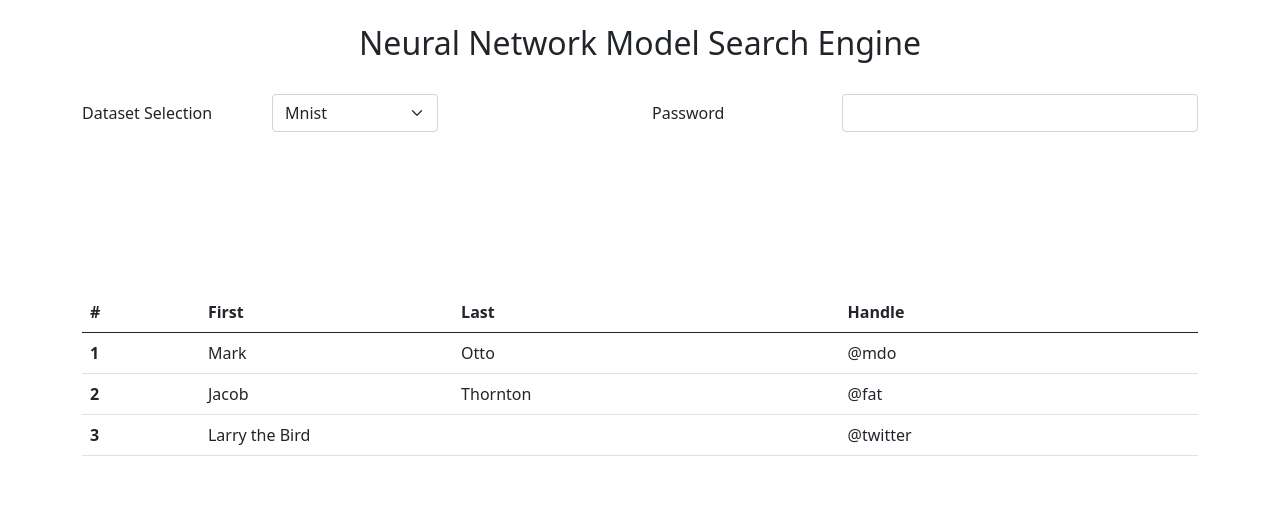
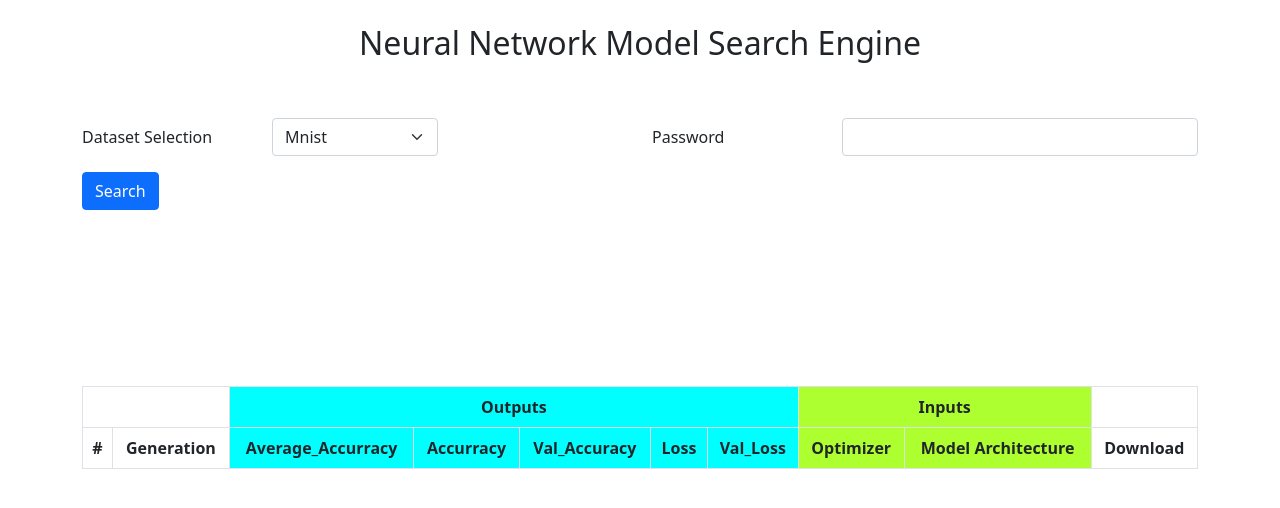
Before and after one commit to atistech/master_thesis, a Flask app: page / in a window 1280 px wide. Shown: the top 508 px of the page. Run offline with Flask 3, Linux system fonts and the light colour scheme; lists and menus that the app fills with data are empty.

Commit message:
last changes

```diff
--- a/main.py
+++ b/main.py
@@ -1,4 +1,5 @@
 from flask import Flask, render_template, request, jsonify, redirect, session
+from GeneticAlgorithm import GeneticAlgorithm
 
 app = Flask(__name__)
 
@@ -7,6 +8,18 @@ app = Flask(__name__)
 def index():
     return render_template("main.html")
 
+@app.route("/ga-results")
+def ga_results():
+    generationCount = 0
+    ga = GeneticAlgorithm(param_dict={
+        "datasetSelection": "Mnist",
+        "populationSize": 2
+    })
+
+    ga.initialPopulation()
+    results = ga.calculateFitness()
+    return jsonify(data=[r.serialize() for r in results], gen=generationCount)
+
 
 if __name__ == "__main__":
     app.run(debug=True)
--- a/templates/main.html
+++ b/templates/main.html
@@ -6,6 +6,7 @@
     <meta name="viewport" content="width=device-width, initial-scale=1">
     <link href="https://cdn.jsdelivr.net/npm/bootstrap@5.0.2/dist/css/bootstrap.min.css" rel="stylesheet"
         integrity="sha384-EVSTQN3/azprG1Anm3QDgpJLIm9Nao0Yz1ztcQTwFspd3yD65VohhpuuCOmLASjC" crossorigin="anonymous">
+    <link href="https://cdn.jsdelivr.net/npm/bootstrap-icons@1.10.5/font/bootstrap-icons.css" rel="stylesheet" />
     <title>Hello, world!</title>
 </head>
 
@@ -17,7 +18,7 @@
                 <h2>Neural Network Model Search Engine</h2>
             </div>
         </div>
-        <br>
+        <br><br>
 
 
 
@@ -33,6 +34,11 @@
             <label for="inputPassword" class="col-sm-2 col-form-label">Password</label>
             <div class="col-sm-4">
                 <input type="password" class="form-control" id="inputPassword">
+            </div>
+        </div>
+        <div class="mb-3 row">
+            <div class="col-auto">
+                <button id="search" type="submit" class="btn btn-primary mb-3">Search</button>
             </div>
         </div>
 
@@ -55,33 +61,41 @@
 
         <div class="row">
             <div class="col">
-                <table class="table">
+                <table class="table table-bordered text-center">
                     <thead>
                         <tr>
+                            <th scope="col" colspan="2"></th>
+                            <th scope="col" colspan="5" style="background-color: aqua;">Outputs</th>
+                            <th scope="col" colspan="2" style="background-color: greenyellow;">Inputs</th>
+                            <th scope="col"></th>
+                        </tr>
+                        <tr>
                             <th scope="col">#</th>
-                            <th scope="col">First</th>
-                            <th scope="col">Last</th>
-                            <th scope="col">Handle</th>
+                            <th scope="col">Generation</th>
+                            <th scope="col" style="background-color: aqua;">Average_Accurracy</th>
+                            <th scope="col" style="background-color: aqua;">Accurracy</th>
+                            <th scope="col" style="background-color: aqua;">Val_Accuracy</th>
+                            <th scope="col" style="background-color: aqua;">Loss</th>
+                            <th scope="col" style="background-color: aqua;">Val_Loss</th>
+                            <th scope="col" style="background-color: greenyellow;">Optimizer</th>
+                            <th scope="col" style="background-color: greenyellow;">Model Architecture</th>
+                            <th scope="col">Download</th>
                         </tr>
                     </thead>
-                    <tbody>
-                        <tr>
-                            <th scope="row">1</th>
-                            <td>Mark</td>
-                            <td>Otto</td>
-                            <td>@mdo</td>
-                        </tr>
-                        <tr>
-                            <th scope="row">2</th>
-                            <td>Jacob</td>
-                            <td>Thornton</td>
-                            <td>@fat</td>
-                        </tr>
-                        <tr>
-                            <th scope="row">3</th>
-                            <td colspan="2">Larry the Bird</td>
-                            <td>@twitter</td>
-                        </tr>
+                    <tbody id="deneme">
+                        <!--<tr>
+                            <th scope='row'>"+counter+"</th>
+                            <td>"+data.gen+"</td>
+                            <td>"+value.average_accuracy+"</td>
+                            <td>"+value.accuracy+"</td>
+                            <td>"+value.val_accuracy+"</td>
+                            <td>"+value.loss+"</td>
+                            <td>"+value.val_loss+"</td>
+                            <td>"+value.optimizer+"</td>
+                            <td>"+value.architecture+"</td>
+                            <td><button type="button" class="btn btn-outline-dark"><i
+                                        class="bi-download"></i></button></td>
+                        </tr>-->
                     </tbody>
                 </table>
             </div>
@@ -92,6 +106,35 @@
     <script src="https://cdn.jsdelivr.net/npm/bootstrap@5.0.2/dist/js/bootstrap.bundle.min.js"
         integrity="sha384-MrcW6ZMFYlzcLA8Nl+NtUVF0sA7MsXsP1UyJoMp4YLEuNSfAP+JcXn/tWtIaxVXM" crossorigin="anonymous">
     </script>
+    <script src="https://code.jquery.com/jquery-3.7.0.min.js"
+        integrity="sha256-2Pmvv0kuTBOenSvLm6bvfBSSHrUJ+3A7x6P5Ebd07/g=" crossorigin="anonymous"></script>
+
+    <script>
+        $("#search").on("click", function () {
+            $("#search").attr('disabled', true);
+            var counter = 1;
+            $.get("/ga-results", function (data) {
+                jQuery.each(data.data, function (index, value) {
+                    $("#deneme").append(
+                        "<tr>" +
+                        "<th scope='row'>" + counter + "</th>" +
+                        "<td>" + data.gen + "</td>" +
+                        "<td>" + value.average_accuracy + "</td>" +
+                        "<td>" + value.accuracy + "</td>" +
+                        "<td>" + value.val_accuracy + "</td>" +
+                        "<td>" + value.loss + "</td>" +
+                        "<td>" + value.val_loss + "</td>" +
+                        "<td>" + value.optimizer + "</td>" +
+                        "<td>" + value.architecture + "</td>" +
+                        "<td><button type='button' class='btn btn-outline-dark'><i class='bi-download'></i></button></td>" +
+                        "</tr>"
+                    );
+                    counter++;
+                });
+            });
+            $("#search").attr('disabled', false);
+        });
+    </script>
 </body>
 
 </html>
```
Also changed, not shown: nn/Model.py (+18 -5 lines).
